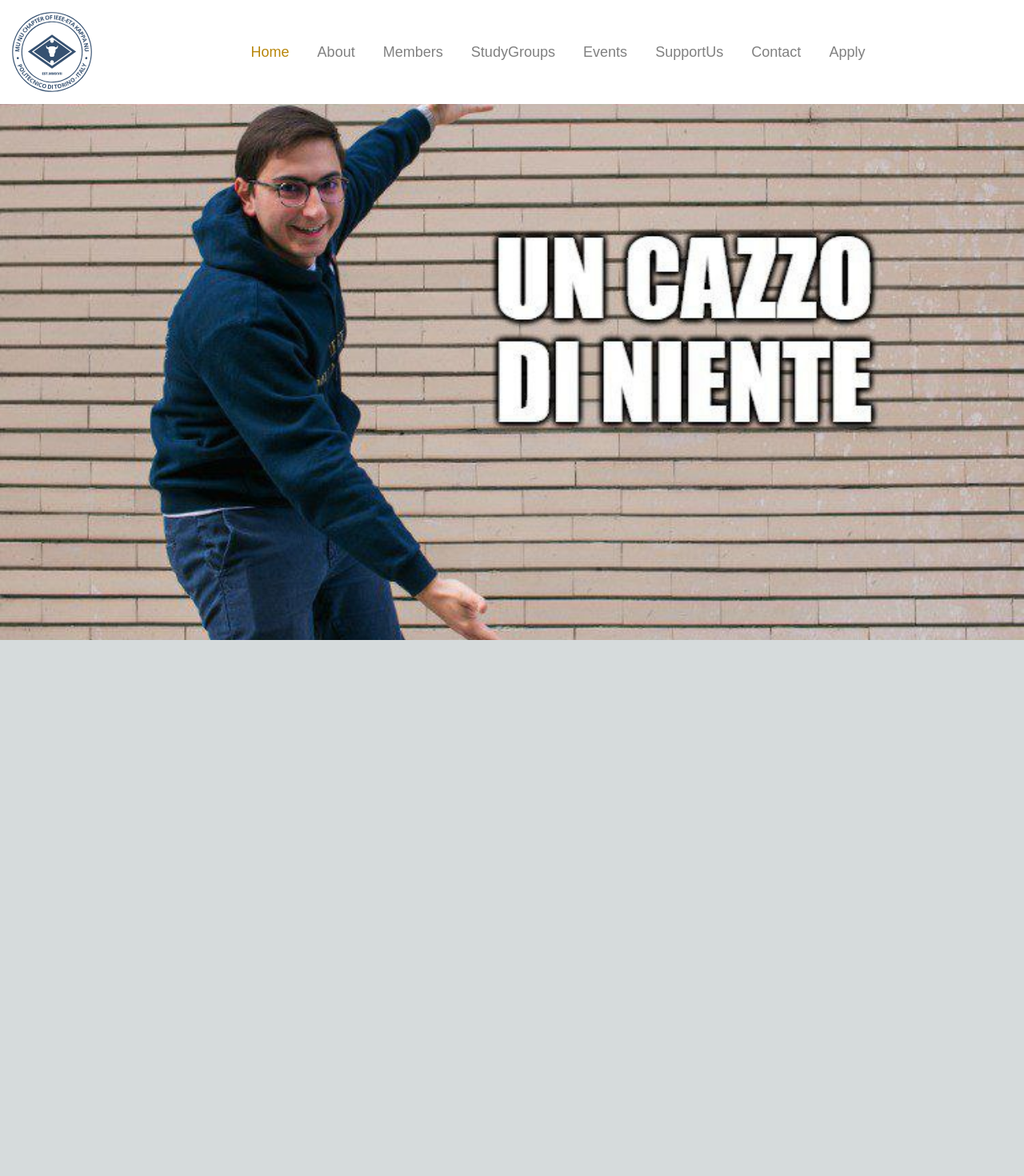
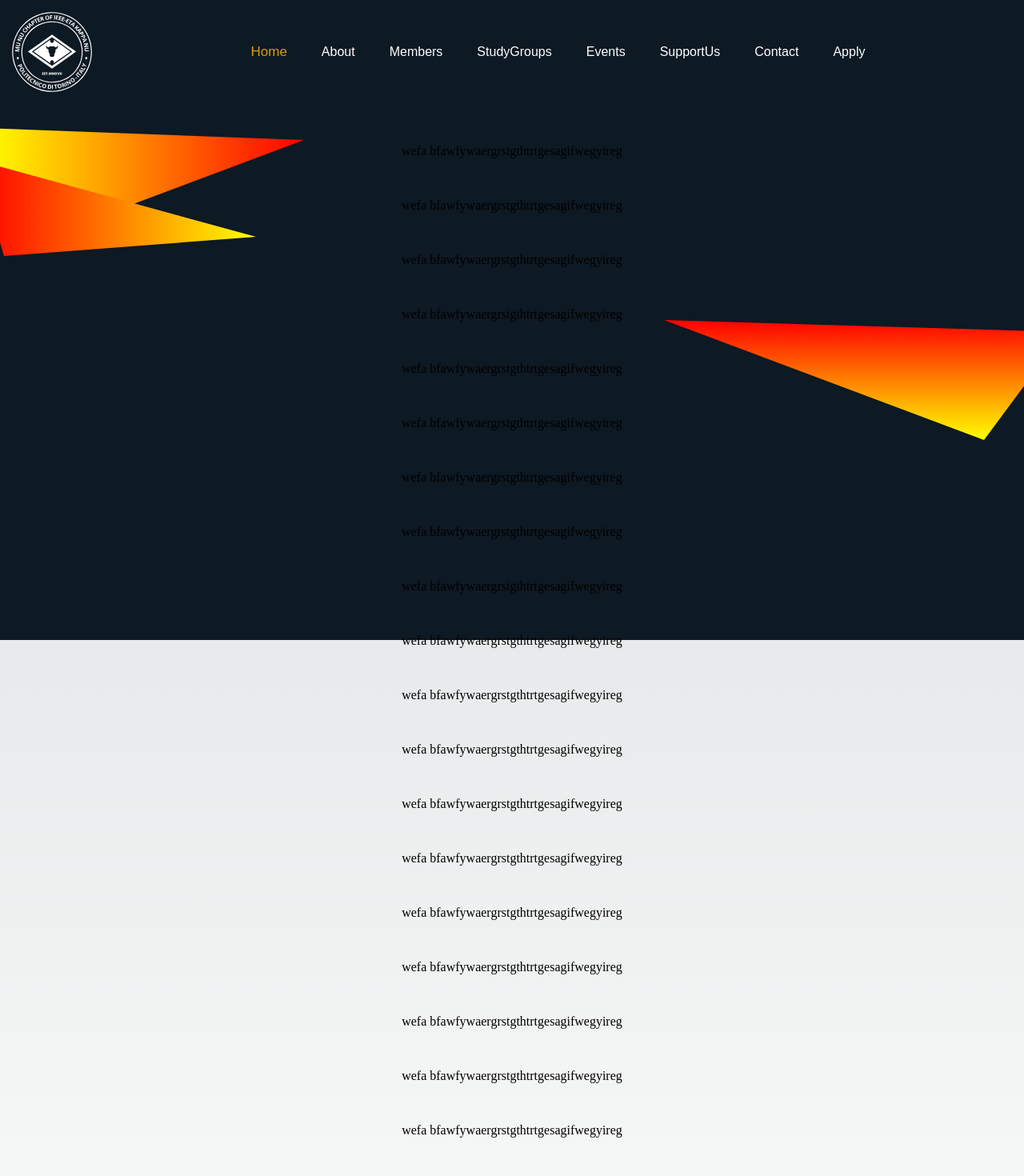
Before and after one commit to MuNuChapterHKN/HKN-Website-React, a Next.js app: page / in a window 1280 px wide. Shown: the top 1470 px of the page at 80% size. Before the commit the page ends 800 px from the top, so only its background shows below. Built offline with nearby package versions, Linux system fonts and the light colour scheme.

Commit message:
Background polygons :)

```diff
--- /dev/null
+++ b/components/BackgroundPolygons.tsx
@@ -0,0 +1,29 @@
+import styles from "@/styles/components/BackgroundPolygons.module.css";
+import {useEffect, useState} from "react";
+
+const Header = () => {
+    const [scrollY, setScrollY] = useState(0);
+
+    useEffect(() => {
+        const handleScroll = () => setScrollY(window.scrollY);
+        window.addEventListener('scroll', handleScroll);
+        return () => window.removeEventListener('scroll', handleScroll);
+    }, []);
+
+
+    const triangleStyles = {
+        triangleRight1: `translateY(-${scrollY / 2}px)`,
+        triangleLeft1: `translateY(-${scrollY / 3}px)`,
+        triangleLeft2: `translateY(-${scrollY / 4}px)`,
+    };
+
+    return (
+        <div className={styles.backgroundPolygons}>
+            <div className={styles.triangleRight1} style={{ transform: triangleStyles.triangleRight1 }}></div>
+            <div className={styles.triangleLeft1} style={{ transform: triangleStyles.triangleLeft1 }}></div>
+            <div className={styles.triangleLeft2} style={{ transform: triangleStyles.triangleLeft2 }}></div>
+        </div>
+    )
+}
+
+export default Header;
--- a/components/Header.tsx
+++ b/components/Header.tsx
@@ -9,7 +9,7 @@ const Header = () => {
 
     return (
         <header className={styles.header}>
-            <Image className={styles.logo} src="/hkn_logo_blu_vector.svg" alt="HKN PoliTO Logo" width={100} height={100}/>
+            <Image className={styles.logo} src="/hkn_logo_white_vector.svg" alt="HKN PoliTO Logo" width={100} height={100}/>
 
             <div className={styles.menu}>
                 <button className={isActive('/') ? styles.active : styles.inactive} onClick={() => router.push('/')}>
@@ -38,7 +38,7 @@ const Header = () => {
                 </button>
             </div>
 
-            <div className={styles.headerSpacer}/>
+            <div/>
         </header>
     )
 }
--- a/pages/index.tsx
+++ b/pages/index.tsx
@@ -4,6 +4,7 @@ import {Inconsolata} from 'next/font/google'
 import styles from '@/styles/Home.module.css'
 import {useRouter} from "next/router";
 import Header from "../components/Header";
+import BackgroundPolygons from "@/components/BackgroundPolygons";
 
 const inconsolata = Inconsolata({subsets: ['latin']})
 
@@ -18,7 +19,37 @@ export default function Home() {
                 <link rel="icon" href="/hkn_logo_blu_vector.svg"/>
             </Head>
             <main className={styles.main}>
+
+                <BackgroundPolygons/>
+
                 <Header/>
+
+                <text className={styles.textRandom}>wefa bfawfywaergrstgthtrtgesagifwegyireg</text>
+                <text className={styles.textRandom}>wefa bfawfywaergrstgthtrtgesagifwegyireg</text>
+                <text className={styles.textRandom}>wefa bfawfywaergrstgthtrtgesagifwegyireg</text>
+                <text className={styles.textRandom}>wefa bfawfywaergrstgthtrtgesagifwegyireg</text>
+                <text className={styles.textRandom}>wefa bfawfywaergrstgthtrtgesagifwegyireg</text>
+                <text className={styles.textRandom}>wefa bfawfywaergrstgthtrtgesagifwegyireg</text>
+                <text className={styles.textRandom}>wefa bfawfywaergrstgthtrtgesagifwegyireg</text>
+                <text className={styles.textRandom}>wefa bfawfywaergrstgthtrtgesagifwegyireg</text>
+                <text className={styles.textRandom}>wefa bfawfywaergrstgthtrtgesagifwegyireg</text>
+                <text className={styles.textRandom}>wefa bfawfywaergrstgthtrtgesagifwegyireg</text>
+                <text className={styles.textRandom}>wefa bfawfywaergrstgthtrtgesagifwegyireg</text>
+                <text className={styles.textRandom}>wefa bfawfywaergrstgthtrtgesagifwegyireg</text>
+                <text className={styles.textRandom}>wefa bfawfywaergrstgthtrtgesagifwegyireg</text>
+                <text className={styles.textRandom}>wefa bfawfywaergrstgthtrtgesagifwegyireg</text>
+                <text className={styles.textRandom}>wefa bfawfywaergrstgthtrtgesagifwegyireg</text>
+                <text className={styles.textRandom}>wefa bfawfywaergrstgthtrtgesagifwegyireg</text>
+                <text className={styles.textRandom}>wefa bfawfywaergrstgthtrtgesagifwegyireg</text>
+                <text className={styles.textRandom}>wefa bfawfywaergrstgthtrtgesagifwegyireg</text>
+                <text className={styles.textRandom}>wefa bfawfywaergrstgthtrtgesagifwegyireg</text>
+                <text className={styles.textRandom}>wefa bfawfywaergrstgthtrtgesagifwegyireg</text>
+                <text className={styles.textRandom}>wefa bfawfywaergrstgthtrtgesagifwegyireg</text>
+                <text className={styles.textRandom}>wefa bfawfywaergrstgthtrtgesagifwegyireg</text>
+                <text className={styles.textRandom}>wefa bfawfywaergrstgthtrtgesagifwegyireg</text>
+                <text className={styles.textRandom}>wefa bfawfywaergrstgthtrtgesagifwegyireg</text>
+                <text className={styles.textRandom}>wefa bfawfywaergrstgthtrtgesagifwegyireg</text>
+                <text className={styles.textRandom}>wefa bfawfywaergrstgthtrtgesagifwegyireg</text>
             </main>
         </>
     )
--- a/styles/Home.module.css
+++ b/styles/Home.module.css
@@ -4,8 +4,8 @@
     justify-content: space-between;
     align-items: center;
     min-height: 100vh;
-    background-image: url("../public/backdrop.jpg");
-    background-repeat: no-repeat;
-    background-attachment: fixed;
-    background-size: cover;
 }
+
+.textRandom {
+    margin-top: 50px;
+}
--- /dev/null
+++ b/styles/components/BackgroundPolygons.module.css
@@ -0,0 +1,43 @@
+.backgroundPolygons {
+    position: fixed;
+    top: 0;
+    left: 0;
+    background-color: #0d1923;
+    width: 100%;
+    height: 100vh;
+    z-index: -1;
+}
+
+.triangleRight1 {
+    position: absolute;
+    right: 0;
+    top: 50%;
+    width: 500px;
+    height: 150px;
+    margin-right: -50px;
+    background: linear-gradient(to bottom, #f00, #ff0);
+    clip-path: polygon(80% 100%, 100% 10%, 0 0);
+    animation: move 10s linear infinite;
+}
+
+.triangleLeft1 {
+    position: absolute;
+    left: 0;
+    top: 20%;
+    width: 400px;
+    height: 150px;
+    margin-left: -20px;
+    background: linear-gradient(to left, #f00, #ff0);
+    clip-path: polygon(0 0, 100% 10%, 10% 100%);
+}
+
+.triangleLeft2 {
+    position: absolute;
+    left: 0;
+    top: 25%;
+    width: 350px;
+    height: 120px;
+    margin-left: -30px;
+    background: linear-gradient(to right, #f00, #ff0);
+    clip-path: polygon(0 0, 100% 80%, 10% 100%);
+}
--- a/styles/components/Header.module.css
+++ b/styles/components/Header.module.css
@@ -4,7 +4,6 @@
     flex-direction: row;
     align-items: center;
     height: 130px;
-    background: #fff;
     width: 100%;
 }
 
@@ -20,15 +19,15 @@
 }
 
 .active {
-    color: darkgoldenrod;
-    font-size: 18px;
+    color: #d99e0b;
+    font-size: 17px;
     background: rgba(0,0,0,0);
     border-width: 0;
 }
 
 .inactive {
-    color: grey;
-    font-size: 18px;
+    color: white;
+    font-size: 16px;
     background: rgba(0,0,0,0);
     border-width: 0;
 }
```
Also changed, not shown: public/hkn_logo_white_vector.svg (added).
